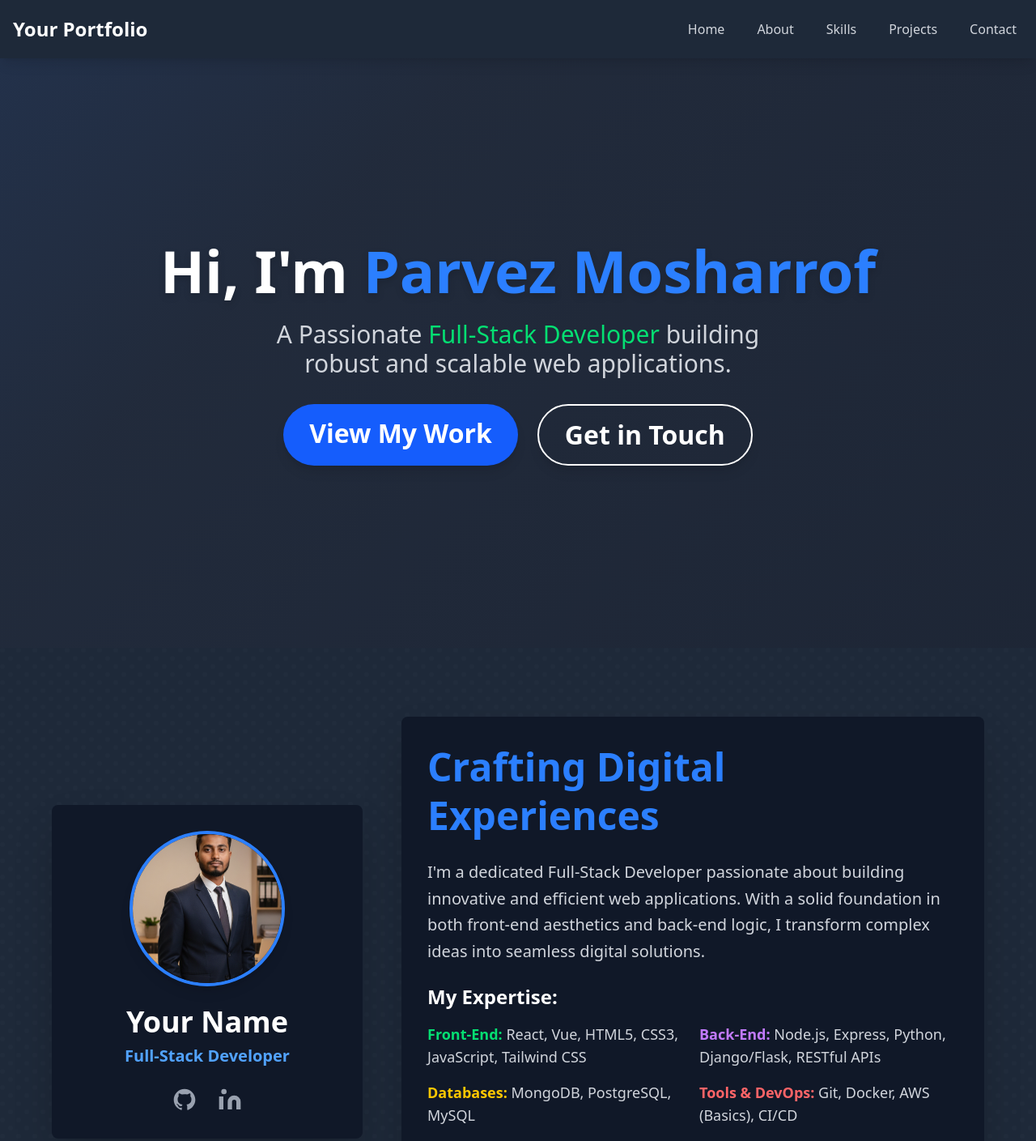
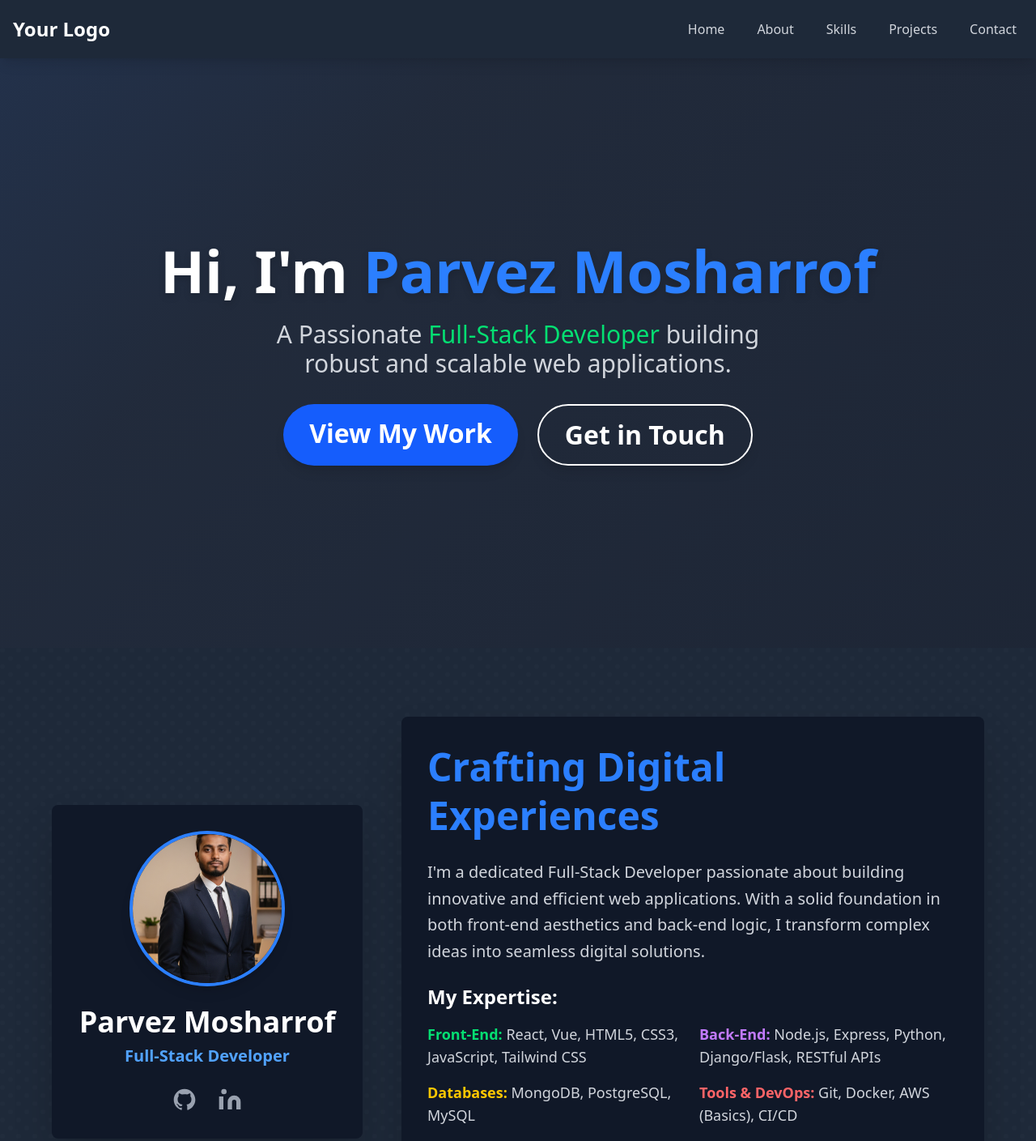
Before and after one commit to parvez121/portfolio, a plain HTML site: page src/index.html in a window 1280 px wide. Shown: the top 1409 px of the page at 81% size. Drawn offline with Linux system fonts and the light colour scheme.

Commit message:
Update index.html

```diff
--- a/src/index.html
+++ b/src/index.html
@@ -28,7 +28,7 @@
             <div class="container mx-auto flex justify-between items-center">
                 <!-- Logo/Brand Name -->
                 <a href="#" class="text-white text-2xl font-bold hover:text-gray-300 transition duration-300">
-                    Your Portfolio
+                    Your Logo
                 </a>
 
                 <!-- Desktop Menu Items -->
@@ -116,7 +116,7 @@
         <div class="flex-shrink-0 w-full lg:w-1/3 flex flex-col items-center bg-gray-900 p-8 rounded-lg shadow-2xl transform hover:scale-105 transition duration-300">
             <img src="img/Gemini_Generated_Image_p9nl81p9nl81p9nl.png" alt="Your Name" class="rounded-full shadow-lg mb-6 w-48 h-48 object-cover border-4 border-blue-500">
 
-            <h3 class="text-4xl font-extrabold mb-2 text-white">Your Name</h3>
+            <h3 class="text-4xl font-extrabold mb-2 text-white">Parvez Mosharrof</h3>
             <p class="text-xl text-blue-400 font-semibold mb-6">Full-Stack Developer</p>
 
             <div class="flex space-x-6">
@@ -663,4 +663,5 @@
         document.getElementById('current-year').textContent = new Date().getFullYear();
     </script>
 </body>
+
 </html>
```
